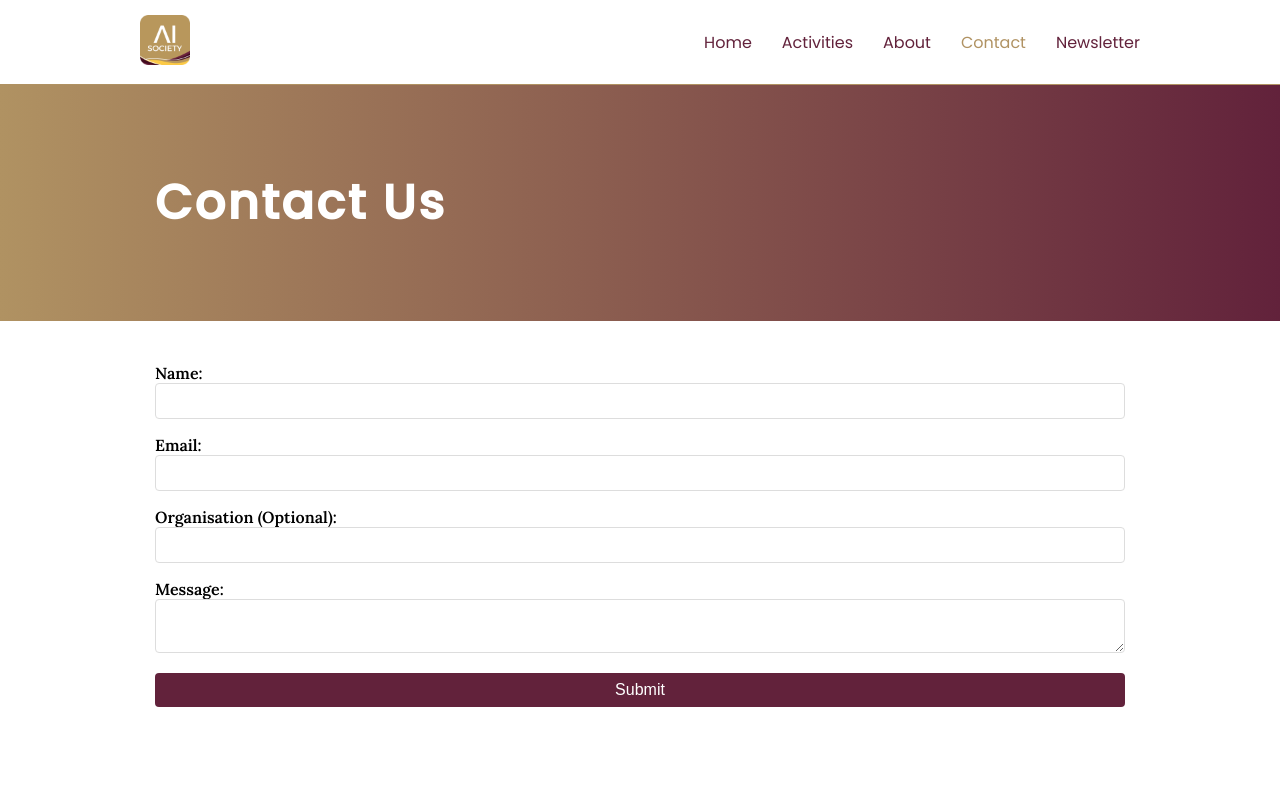
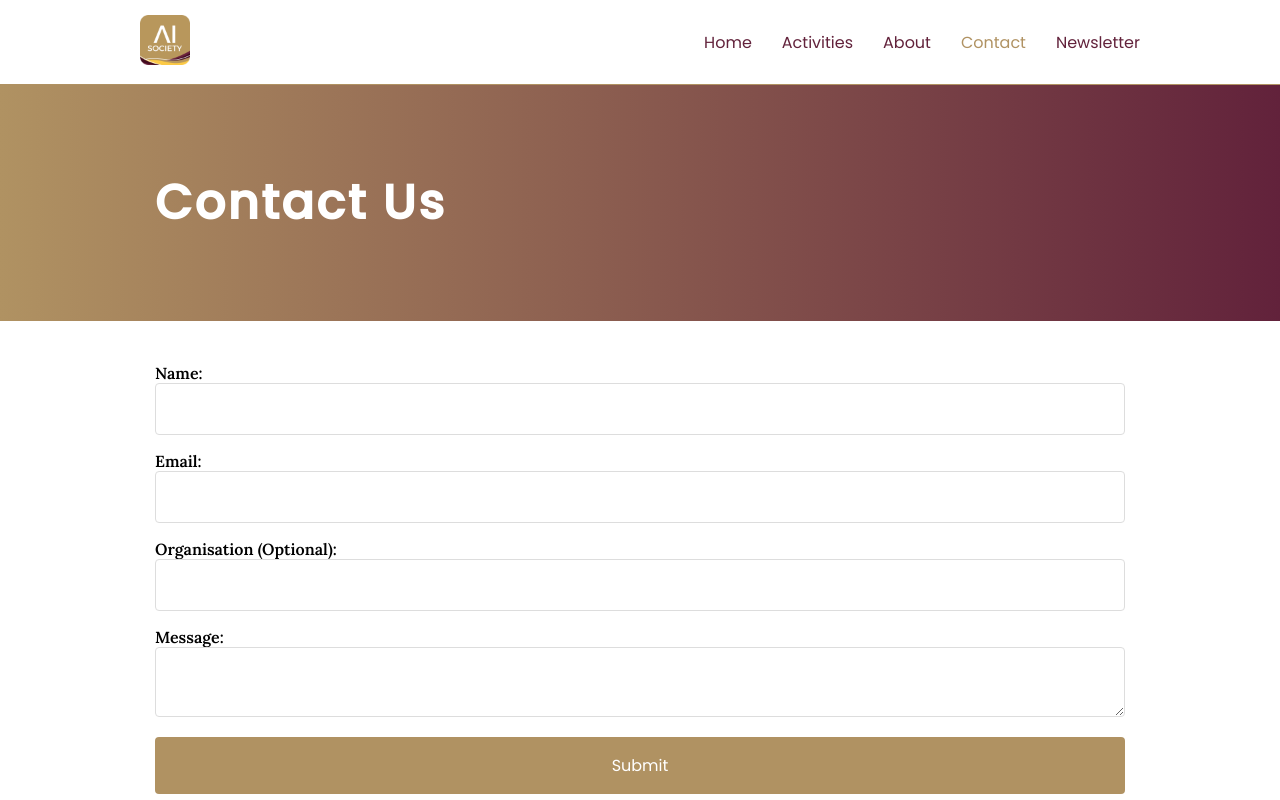
Before and after one commit to NurSalaam/su_ai, a React (Create React App) app: page /contact in a window 1280 px wide. Shown: the top 800 px of the page. Built offline with nearby package versions, Linux system fonts and the light colour scheme.

Commit message:
Tweak forms ui

```diff
--- a/src/features/Contact/components/contact.css
+++ b/src/features/Contact/components/contact.css
@@ -1,4 +1,3 @@
-/* home.css */
 #description form {
   display: flex;
   flex-direction: column;
@@ -11,7 +10,7 @@
 
 #description form input,
 #description form textarea {
-  padding: 0.5rem;
+  padding: 1rem;
   border: 1px solid #ddd;
   border-radius: 4px;
   font-size: 1rem;
@@ -19,13 +18,14 @@
 }
 
 #description form button {
-  padding: 0.5rem 1rem;
+  padding: 1rem 1rem;
   border: none;
   border-radius: 4px;
-  background-color: #62223b;
+  background-color: #b09262;
   color: #fff;
   cursor: pointer;
   font-size: 1rem;
+  font-family: Poppins, sans-serif;
 }
 
 @media (max-width: 650px) {
```
